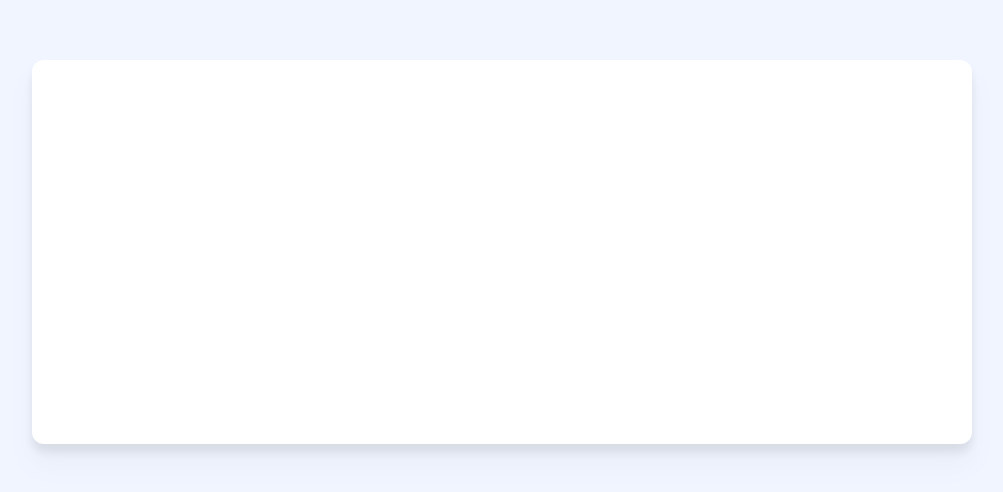
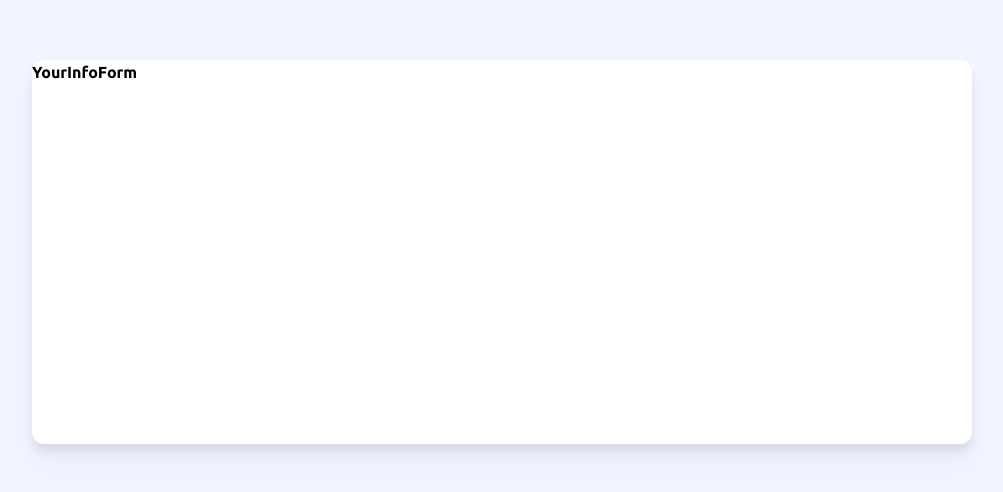
Before and after one commit to tnamdevnote/a11y-challenges, a React (Vite) app: page / in a window 1280 px wide. Shown: the part 148-640 px from the top of the page, without its empty margins (138-1141 px from the left). Built offline with nearby package versions, Linux system fonts and the light colour scheme.

Commit message:
create useMultiStepForm custom hook to manage steps

```diff
--- a/src/App.jsx
+++ b/src/App.jsx
@@ -1,12 +1,26 @@
 import { useState } from "react";
+import useMultiStepForm from "./hooks/useMultiStepForm";
+import YourInfoForm from "./components/forms/YourInfoForm";
+import SelectPlanForm from "./components/forms/SelectPlanForm";
+import AddOnsForm from "./components/forms/AddOnsForm";
+import SummaryForm from "./components/forms/SummaryForm";
 
 function App() {
-  const [count, setCount] = useState(0);
+  const { steps, currentStepIndex, currentStep } = useMultiStepForm([
+    <YourInfoForm />,
+    <SelectPlanForm />,
+    <AddOnsForm />,
+    <SummaryForm />,
+  ]);
 
   return (
     <main className="bg-lighter-blue min-h-screen flex items-start md:items-center">
-      <header className="bg-bg-sidebar-mobile bg-cover fixed top-0 w-full h-[172px] md:hidden"></header>
-      <section className="rounded-xl max-w-[940px] w-full min-h-96 lg:mx-auto my-[99px] md:top-0 drop-shadow-xl mx-8 bg-white"></section>
+      <header className="bg-bg-sidebar-mobile bg-cover fixed top-0 w-full h-[172px] md:hidden">
+        {currentStepIndex + 1}
+      </header>
+      <section className="rounded-xl max-w-[940px] w-full min-h-96 lg:mx-auto my-[99px] md:top-0 drop-shadow-xl mx-8 bg-white">
+        <form>{currentStep}</form>
+      </section>
       <footer className="bg-white h-[72px] fixed bottom-0 items-center w-full justify-between md:hidden">
         <button type="button">Next Step</button>
       </footer>
--- /dev/null
+++ b/src/components/forms/AddOnsForm.tsx
@@ -0,0 +1,7 @@
+import React from "react";
+
+function AddOnsForm() {
+  return <div>AddOnsForm</div>;
+}
+
+export default AddOnsForm;
--- /dev/null
+++ b/src/components/forms/SelectPlanForm.tsx
@@ -0,0 +1,7 @@
+import React from "react";
+
+function SelectPlanForm() {
+  return <div>SelectPlanForm</div>;
+}
+
+export default SelectPlanForm;
--- /dev/null
+++ b/src/components/forms/SummaryForm.tsx
@@ -0,0 +1,7 @@
+import React from "react";
+
+function SummaryForm() {
+  return <div>SummaryForm</div>;
+}
+
+export default SummaryForm;
--- /dev/null
+++ b/src/components/forms/YourInfoForm.tsx
@@ -0,0 +1,7 @@
+import React from "react";
+
+function YourInfoForm() {
+  return <div>YourInfoForm</div>;
+}
+
+export default YourInfoForm;
--- /dev/null
+++ b/src/hooks/useMultiStepForm.ts
@@ -0,0 +1,42 @@
+import React, { ReactElement, useState } from "react";
+
+function useMultiStepForm(steps: ReactElement[]) {
+  // Keep track of current step index
+  const [currentStepIndex, setCurrentStepIndex] = useState(0);
+
+  // next step
+  const next = () => {
+    setCurrentStepIndex((prev) => {
+      // if we are on the last step, don't increment and just return current index.
+      if (currentStepIndex >= steps.length - 1) {
+        return prev;
+      }
+      return prev + 1;
+    });
+  };
+
+  const back = () => {
+    setCurrentStepIndex((prev) => {
+      // if we are on the first step, don't decrement and just return current index.
+      if (currentStepIndex <= 0) {
+        return prev;
+      }
+      return prev - 1;
+    });
+  };
+
+  const goTo = (index: number) => {
+    setCurrentStepIndex(index);
+  };
+
+  return {
+    steps,
+    currentStepIndex,
+    currentStep: steps[currentStepIndex],
+    next,
+    back,
+    goTo,
+  };
+}
+
+export default useMultiStepForm;
```
